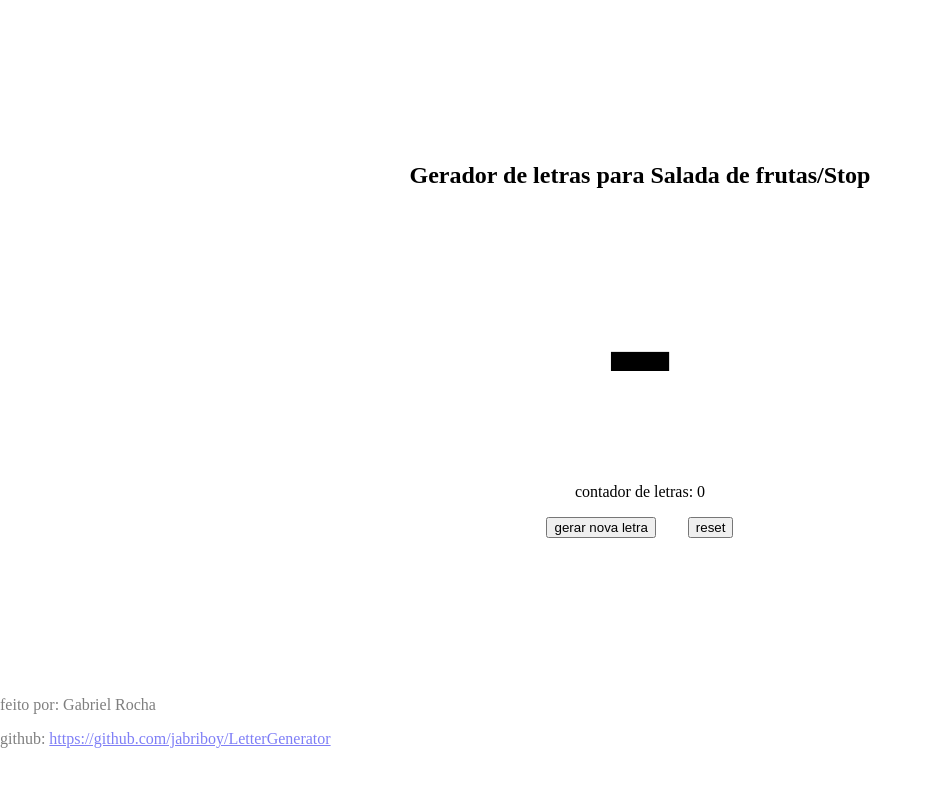
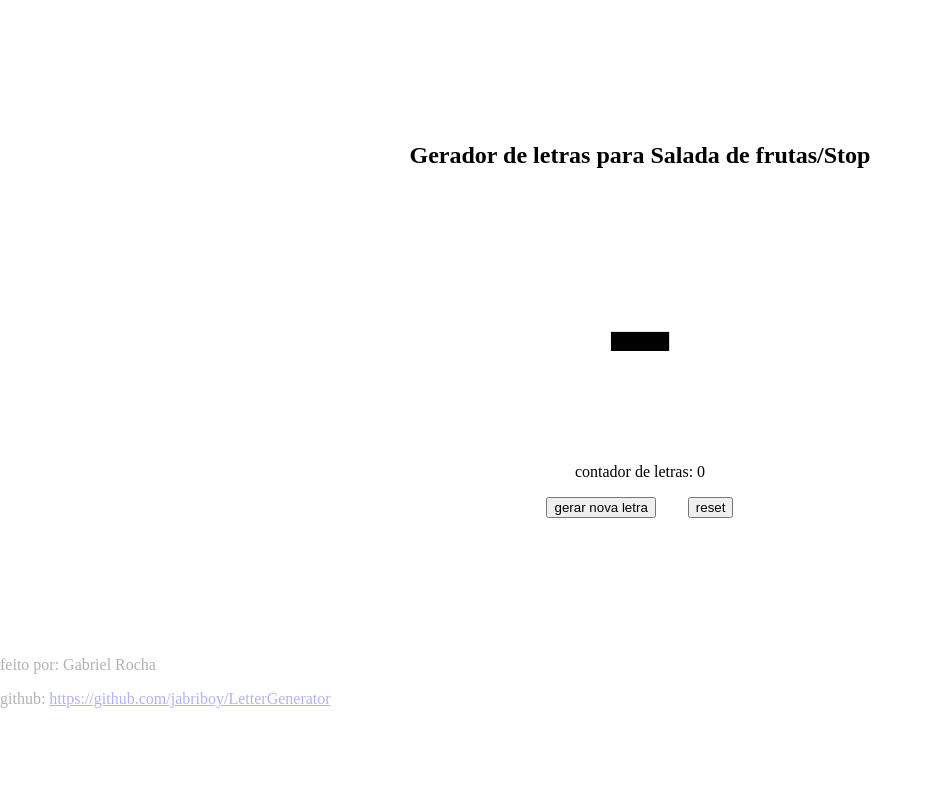
Before and after one commit to jabriboy/LetterGenerator, a React (Vite) app: page / in a window 1280 px wide. Shown: the top 786 px of the page, without its empty margins (0-933 px from the left). Built offline with nearby package versions, Linux system fonts and the light colour scheme.

Commit message:
hotfix credits

```diff
--- a/src/components/home/style/HomeStyle.css
+++ b/src/components/home/style/HomeStyle.css
@@ -1,5 +1,5 @@
 .home .container {
-  height: 85vh;
+  height: 80vh;
   display: flex;
   justify-content: center;
   align-items: center;
@@ -22,5 +22,5 @@
   margin: 0 1rem;
 }
 .home p {
-  opacity: 50%;
+  opacity: 30%;
 }/*# sourceMappingURL=HomeStyle.css.map */
--- a/src/components/home/style/HomeStyle.scss
+++ b/src/components/home/style/HomeStyle.scss
@@ -1,6 +1,6 @@
 .home{
 	.container{
-		height: 85vh;
+		height: 80vh;
 		display: flex;
 		justify-content: center;
 		align-items: center;
@@ -23,6 +23,6 @@
 		}
 	}
 	p{
-		opacity: 50%;
+		opacity: 30%;
 	}
 }
```
